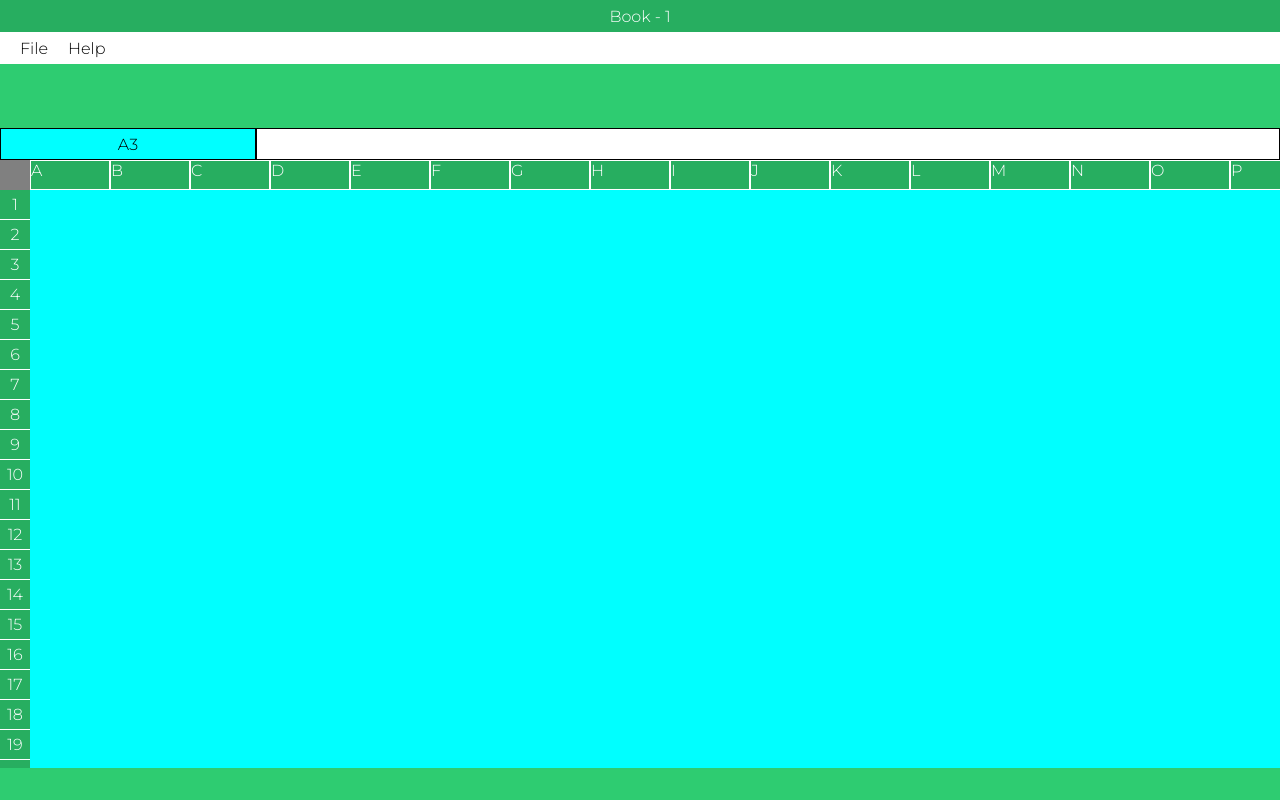
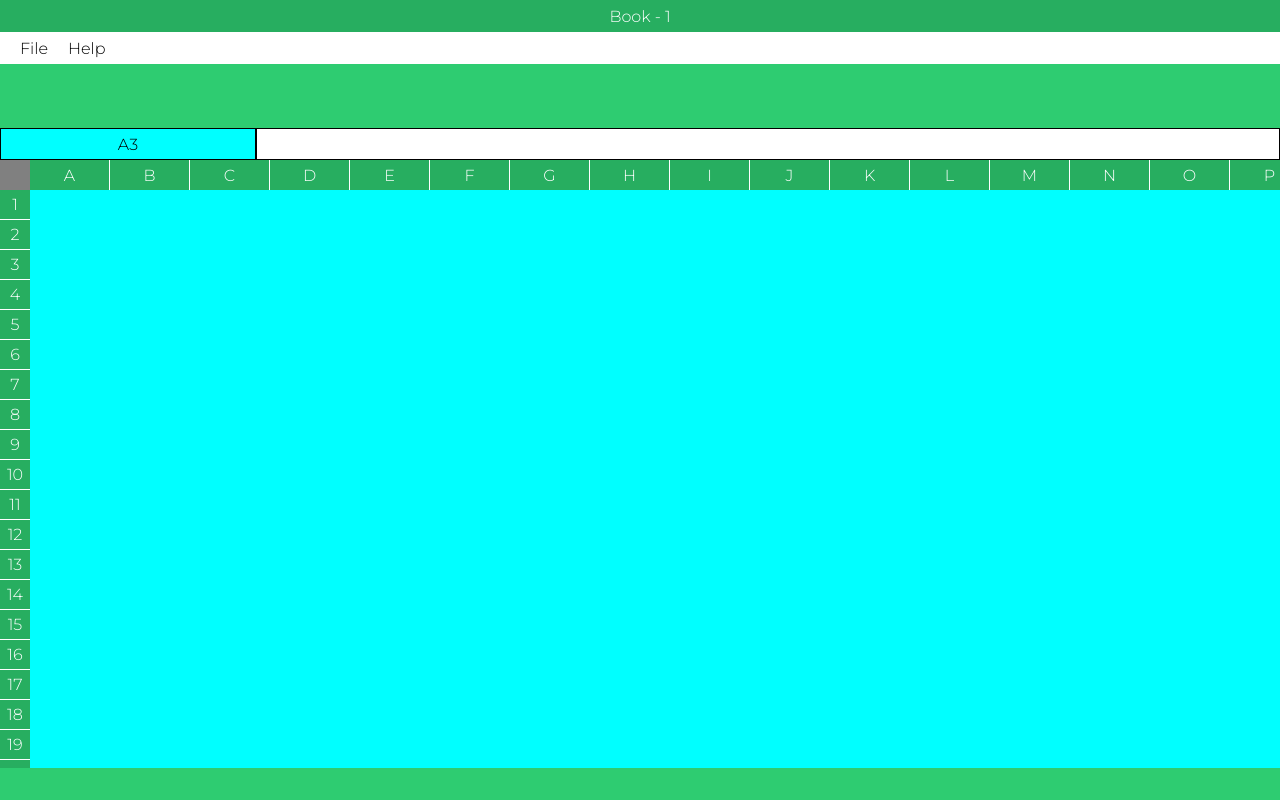
Before and after one commit to Aysuhgarg/Webdev, a website: page Module2/Lec4/MsExcel/index.html in a window 1280 px wide. Drawn offline with Linux system fonts and the light colour scheme.

Commit message:
column tag

```diff
--- a/Module2/Lec4/MsExcel/style.css
+++ b/Module2/Lec4/MsExcel/style.css
@@ -94,7 +94,11 @@
     height:30px;
     width:80px;
     background-color:#27ae60;
-    border:1px solid;
+    border:none;
+    border-right:1px solid;
     color:white;
     flex-shrink: 0;
+    display:flex;
+    justify-content: center;
+    align-items: center;
 }
```
